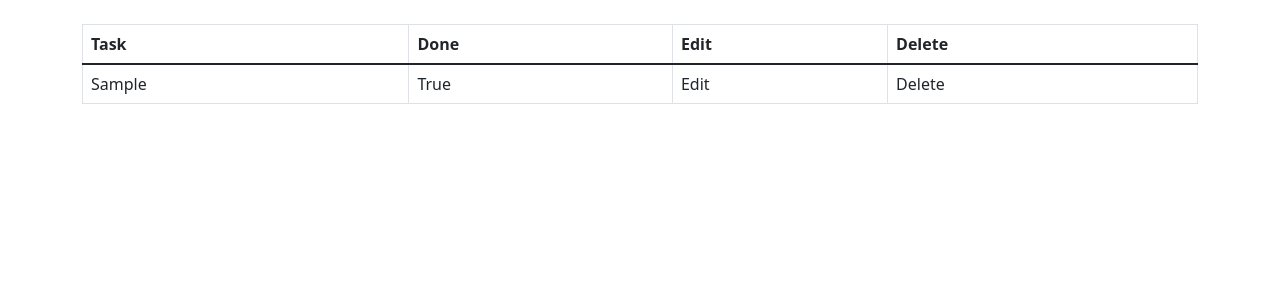
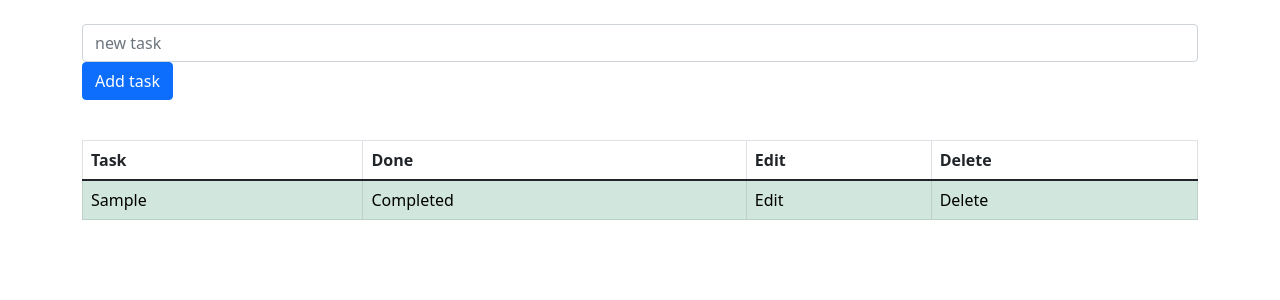
Before and after one commit to angelAL21/todolist_django, a Django app: page /task/ in a window 1280 px wide. Shown: the part 65-365 px from the top of the page. Run offline with Django 4.2, Linux system fonts and the light colour scheme; tables that the repository leaves empty hold one stand-in row (values such as "Sample post").

Commit message:
in on block content we add the form post method

```diff
--- a/todolist_app/templates/todolist.html
+++ b/todolist_app/templates/todolist.html
@@ -6,6 +6,15 @@
 
 {% block content%}
     <div class="container">
+    </br>
+    <form method="POST">
+        {%csrf_token %}
+        <div class="form-group">
+            <input type= "text" class="form-control" name="task" placeholder="new task">
+        </div>
+
+        <button type="submit" class="btn btn-primary">Add task</button>
+    </form>
     </br>
         <table class="table table-bordered">
                 <thead class="thead-dark">
@@ -18,12 +27,21 @@
                 </thead>
                 <tbody>
                 {% for obj in all_tasks %}
-                    <tr>
-                        <td>{{obj.task}}</td>
-                        <td>{{obj.done}}</td>
-                        <td>Edit</td>
-                        <td>Delete</td>
-                    </tr>
+                    {%if obj.done%}
+                        <tr class="table-success">
+                            <td>{{obj.task}}</td>
+                            <td>Completed</td>
+                            <td>Edit</td>
+                            <td>Delete</td>
+                        </tr>
+                    {%else%}
+                        <tr>
+                            <td>{{obj.task}}</td>
+                            <td>not completed</td>
+                            <td>Edit</td>
+                            <td>Delete</td>
+                        </tr>
+                    {%endif%}
                 {%endfor%}
                 </tbody>
         </table>
```
